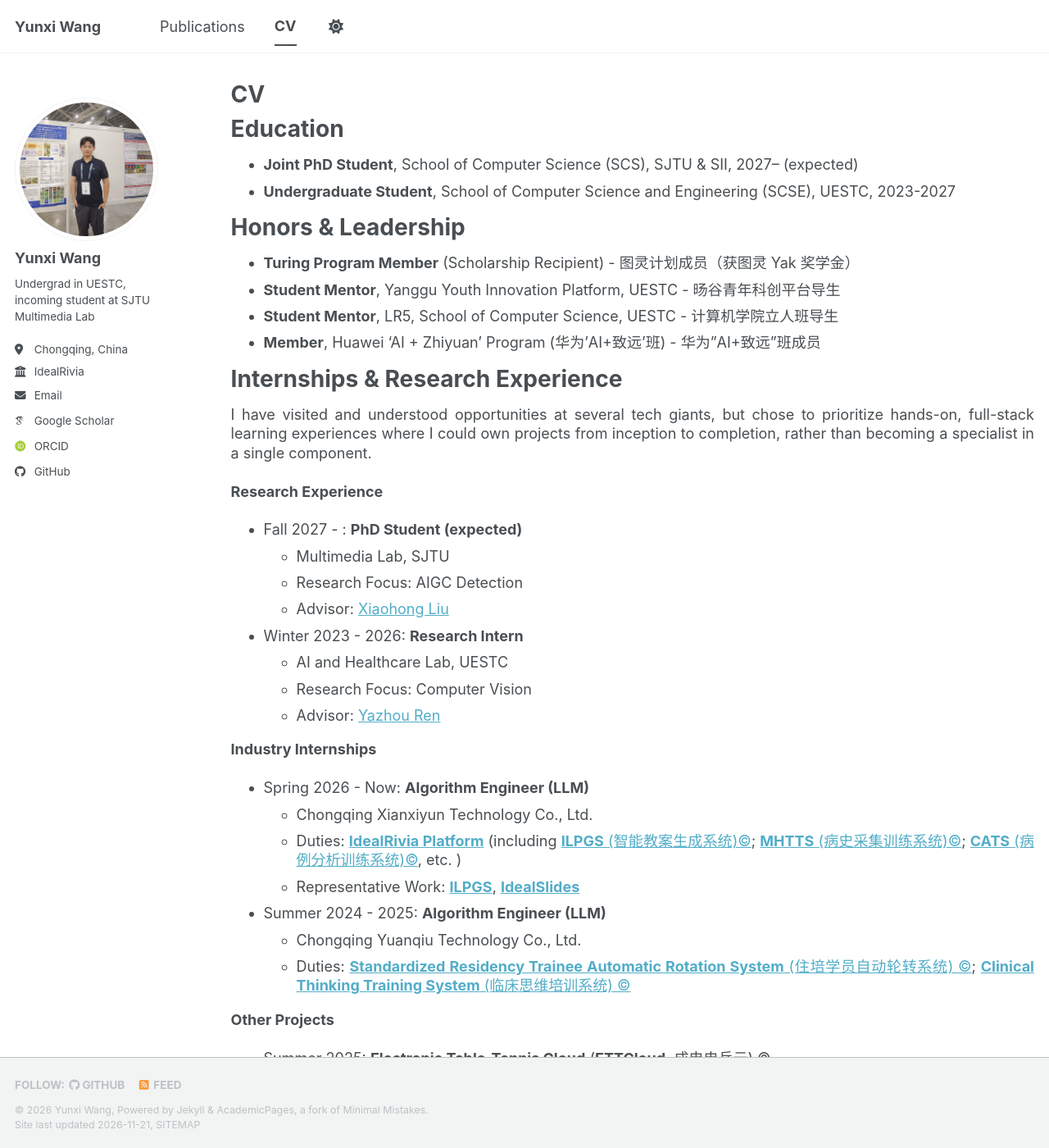
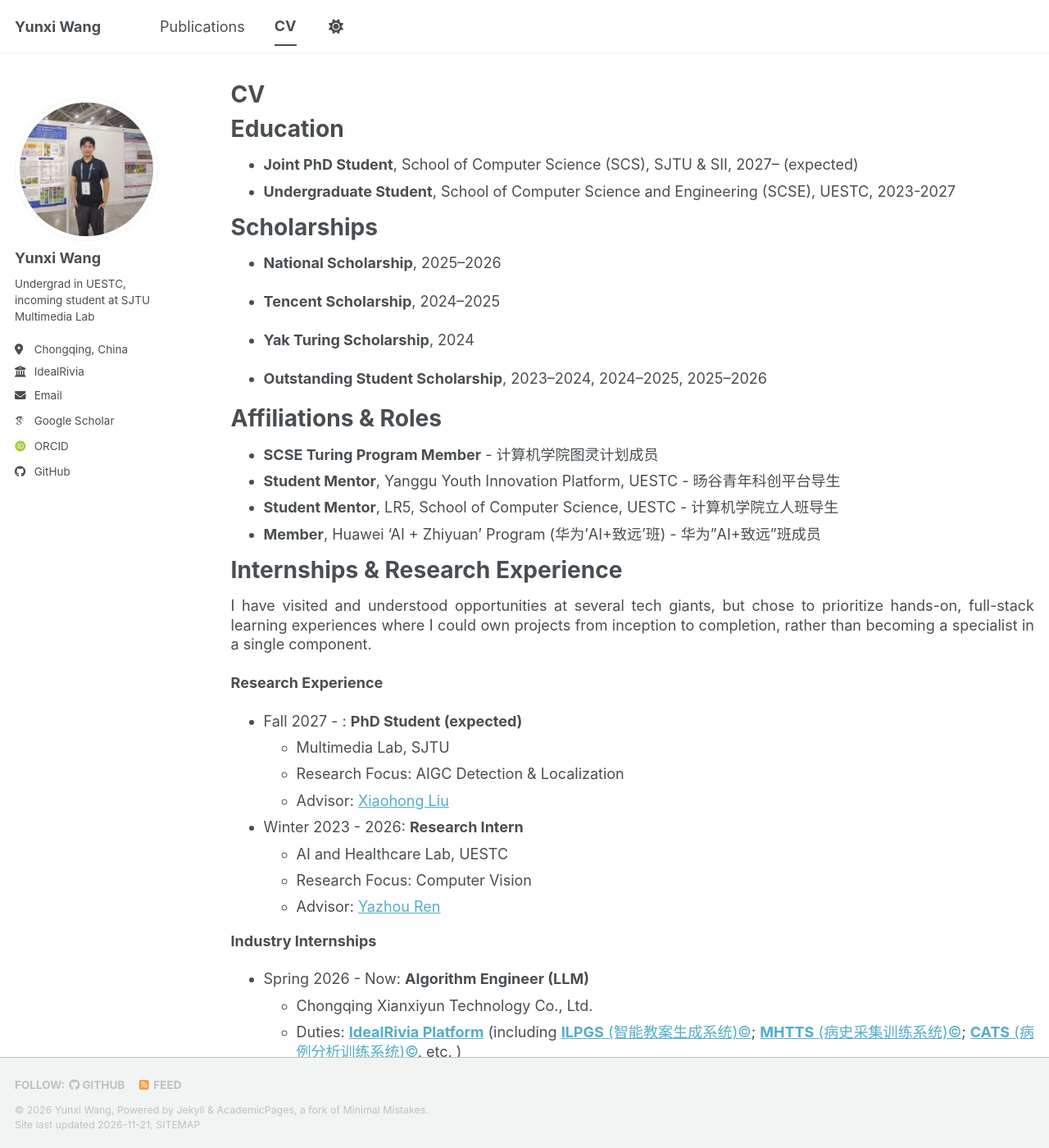
Before and after one commit to CyanCQC/CyanCQC.github.io, a Jekyll site: the page built from _pages/cv.md, in a window 1280 px wide and 1400 px high. Shown: the whole window at 82% size. Built offline with Jekyll 4.4.1, drawn with Linux system fonts in a browser that asks for light colours; some web fonts are replaced; a script bundle is joined from its source files by our own code; library files that are not in the unit come from our copies.

Commit message:
update information

```diff
--- a/_pages/cv.md
+++ b/_pages/cv.md
@@ -14,9 +14,19 @@ Education
 * **Joint PhD Student**, School of Computer Science (SCS), SJTU & SII,  2027– (expected)
 * **Undergraduate Student**, School of Computer Science and Engineering (SCSE), UESTC, 2023-2027
 
-Honors & Leadership
+Scholarships
 ======
-* **Turing Program Member** (Scholarship Recipient) - 图灵计划成员（获图灵 Yak 奖学金）
+* **National Scholarship**, 2025–2026
+
+* **Tencent Scholarship**, 2024–2025
+
+* **Yak Turing Scholarship**, 2024
+
+* **Outstanding Student Scholarship**, 2023–2024, 2024–2025, 2025–2026
+
+Affiliations & Roles
+======
+* **SCSE Turing Program Member** - 计算机学院图灵计划成员
 * **Student Mentor**, Yanggu Youth Innovation Platform, UESTC - 旸谷青年科创平台导生
 * **Student Mentor**, LR5, School of Computer Science, UESTC - 计算机学院立人班导生
 * **Member**, Huawei 'AI + Zhiyuan' Program (华为'AI+致远'班) - 华为"AI+致远"班成员
@@ -29,7 +39,7 @@ I have visited and understood opportunities at several tech giants, but chose to
 **Research Experience**
 * Fall 2027 - : **PhD Student (expected)**
   * Multimedia Lab, SJTU
-  * Research Focus: AIGC Detection
+  * Research Focus: AIGC Detection & Localization
   * Advisor: [Xiaohong Liu](https://jhc.sjtu.edu.cn/~xiaohongliu/)
 
 * Winter 2023 - 2026: **Research Intern**
```
